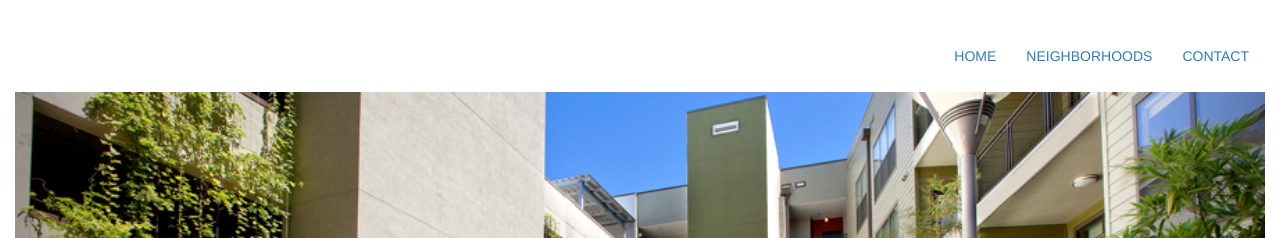
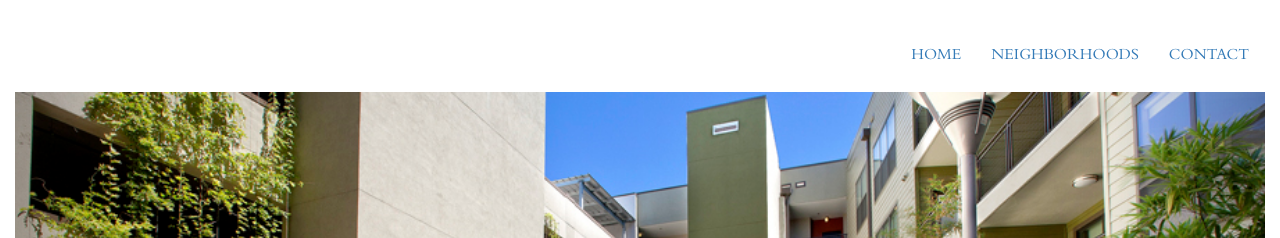
Before and after one commit to LonelyBeastie/ppc, a Jekyll site: the page built from cole.html, in a window 1280 px wide. Shown: the top 238 px of the page. Built offline with Jekyll 4.4.1, drawn with Linux system fonts in a browser that asks for light colours; nearby versions of some CDN libraries.

Commit message:
adds bembo

```diff
--- a/css/ppc.css
+++ b/css/ppc.css
@@ -2,11 +2,14 @@
     font-family: HelveNeu;
     src: url('../font/HelveticaNeue-CondensedBold.otf');
 }
-/*@font-face {
+@font-face {
     font-family: Bembo;
-    src: url('../font/Bembo');
+    src: url('../font/Bembo.ttf');
 }
-body{ font-family: Bembo;}*/
+body{
+  font-family: Bembo;
+  font-size: 16px;
+}
 .font-hv{ font-family: HelveNeu;}
 .navbar{
   margin-top: 30px;
@@ -90,6 +93,7 @@ body{ font-family: Bembo;}*/
   -ms-transform: translate(-50%, 0%);
   -o-transform: translate(-50%, 0%);
   transform: translate(-50%, 0%);
+  font-size: 16px;
 }
 .logos-word{
   font-size: 33px;
```
Also changed, not shown: font/Bembo.ttf (added).
